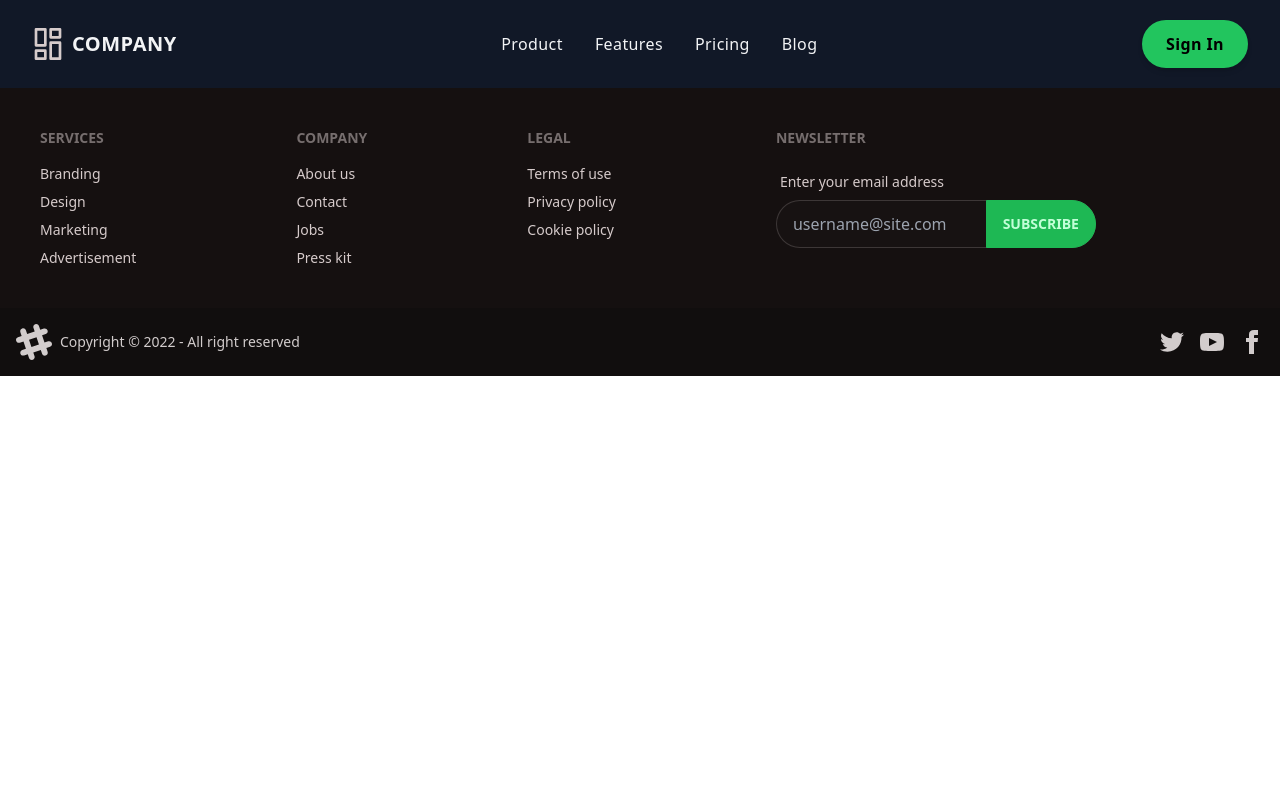
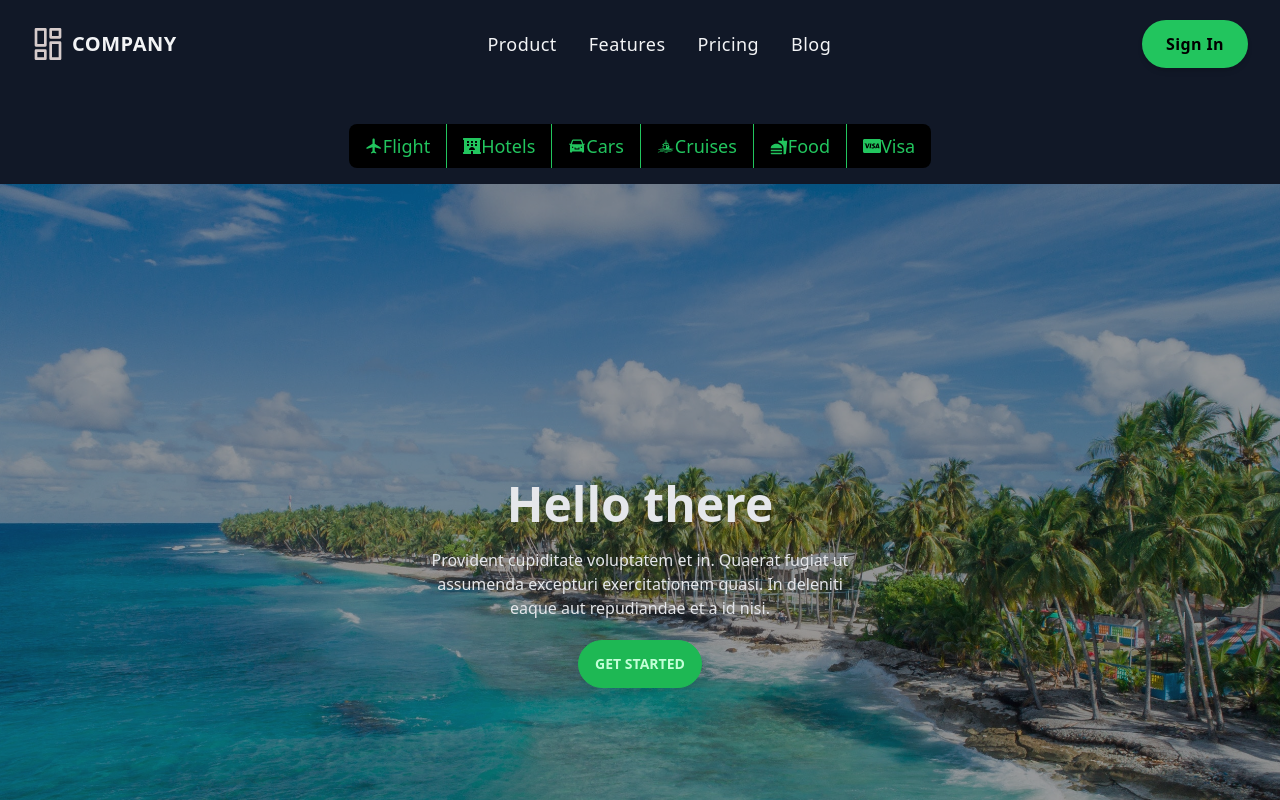
Before and after one commit to SHAON1028/TravelGuide, a React (Create React App) app: page / in a window 1280 px wide. Shown: the top 800 px of the page. Built offline with nearby package versions, Linux system fonts and the light colour scheme; no server answers.

Commit message:
list of services

```diff
--- a/package.json
+++ b/package.json
@@ -11,6 +11,7 @@
     "react": "^18.2.0",
     "react-dom": "^18.2.0",
     "react-hot-toast": "^2.4.0",
+    "react-icons": "^4.6.0",
     "react-router-dom": "^6.4.3",
     "react-scripts": "5.0.1",
     "web-vitals": "^2.1.4"
--- a/src/App.js
+++ b/src/App.js
@@ -4,7 +4,7 @@ import router from './Route/Route';
 
 function App() {
   return (
-    <div className="App">
+    <div className="">
 
      <RouterProvider router={router}></RouterProvider>
 
--- a/src/Route/Route.jsx
+++ b/src/Route/Route.jsx
@@ -1,6 +1,7 @@
 import { createBrowserRouter } from "react-router-dom";
 import ErrorPage from "../components/Error/ErrorPage";
 import Blog from "../components/Pages/Blog/Blog";
+import Home from "../components/Pages/Home/Home";
 import Login from "../components/Pages/SignInUp/Login";
 import Register from "../components/Pages/SignInUp/Register";
 import Main from "../layout/Main";
@@ -11,6 +12,11 @@ const router = createBrowserRouter([
         element:<Main></Main>,
         errorElement:<ErrorPage></ErrorPage>,
         children:[
+            {
+                path:'/',
+                element:<Home></Home>
+
+            },
             {
                 path:'/login',
                 element:<Login></Login>
--- a/src/components/Pages/Blog/Blog.jsx
+++ b/src/components/Pages/Blog/Blog.jsx
@@ -1,10 +1,14 @@
 import React from 'react';
+import toast, { Toaster } from 'react-hot-toast';
+
 
 const Blog = () => {
     return (
 
         <div>
-            <p className='text-4xl font-mono text-slate-50 mt-10 ' >Blog</p>
+            <p className='text-4xl font-mono text-slate-50 mt-10 text-center ' >Blog</p>
+
+
   <section class="w-full bg-gray-900 border divide-y rounded divide-slate-200 border-slate-200 my-20">
   <details class="p-4 group" open>
     <summary class="[&::-webkit-details-marker]:hidden relative flex gap-4 pr-8 font-medium list-none cursor-pointer text-slate-300 focus-visible:outline-none transition-colors duration-300 group-hover:text-slate-100 ">
--- /dev/null
+++ b/src/components/Pages/Home/Home.jsx
@@ -0,0 +1,24 @@
+import React from 'react';
+import beach from '../../../assets/pexels-asad-photo-maldives-1266831.jpg'
+const Home = () => {
+    return (
+        <div>
+            <div className="hero min-h-screen" style={{ backgroundImage: `url(${beach})` }}>
+  <div className="hero-overlay bg-opacity-40"></div>
+  <div className="hero-content text-center text-neutral-content">
+    <div className="max-w-md">
+      <h1 className="mb-5 lg:text-5xl text-4xl text-gray-200 font-bold">Hello there</h1>
+      <p className="mb-5 text-gray-200">Provident cupiditate voluptatem et in. Quaerat fugiat ut assumenda excepturi exercitationem quasi. In deleniti eaque aut repudiandae et a id nisi.</p>
+      <button className="btn btn-primary">Get Started</button>
+    </div>
+  </div>
+</div>
+
+    <div>
+        <h1 className='lg:text-5xl text-4xl m-10 text-center '>Our Services</h1>
+    </div>
+        </div>
+    );
+};
+
+export default Home;
--- a/src/components/Pages/SignInUp/Login.jsx
+++ b/src/components/Pages/SignInUp/Login.jsx
@@ -51,6 +51,7 @@ const Login = () => {
 
   <form onSubmit={handleSubmit} className="flex w-[30rem] flex-col space-y-10">
     <div className="text-center text-4xl font-medium">Sign In</div>
+    <p className='text-red-700'><small>{error}</small></p>
 
     <div
       className="w-full transform border-b-2 bg-transparent text-lg duration-300 focus-within:border-indigo-500"
--- a/src/components/Pages/SignInUp/Register.jsx
+++ b/src/components/Pages/SignInUp/Register.jsx
@@ -74,6 +74,7 @@ const [error,setError] = useState('')
 
         <form onSubmit={handleSubmit} className="flex w-[30rem] flex-col space-y-10">
           <div className="text-center text-4xl font-medium">Sign Up</div>
+          <p className='text-red-700'><small>{error}</small></p>
           <div
             className="w-full transform border-b-2 bg-transparent text-lg duration-300 focus-within:border-indigo-500"
           >
--- a/src/components/Pages/shared/Navbar/Navbar.jsx
+++ b/src/components/Pages/shared/Navbar/Navbar.jsx
@@ -1,6 +1,13 @@
 import React, { useContext, useState } from 'react';
 import { Link } from 'react-router-dom';
 import { AuthContext } from '../../../context/UserContext';
+import { MdOutlineFlight } from 'react-icons/md';
+import { FaHotel,FaCcVisa} from 'react-icons/fa';
+import { AiFillCar} from "react-icons/ai";
+import { GiCruiser } from "react-icons/gi";
+import { MdFastfood } from "react-icons/md";
+
+
 
 const Navbar = () => {
   const { user,logOut} = useContext(AuthContext);
@@ -48,7 +55,7 @@ const Navbar = () => {
                 href="/"
                 aria-label="Our product"
                 title="Our product"
-                className= "font-medium tracking-wide text-gray-100 transition-colors duration-200 hover:text-teal-accent-400"
+                className= "border-b-2 border-transparent hover:border-blue-500 text-lg tracking-wide text-gray-100 transition-colors duration-200 hover:text-teal-accent-400"
               >
                 Product
               </a>
@@ -58,7 +65,7 @@ const Navbar = () => {
                 href="/"
                 aria-label="Our product"
                 title="Our product"
-                className= "font-medium tracking-wide text-gray-100 transition-colors duration-200 hover:text-teal-accent-400"
+                className= "border-b-2 border-transparent hover:border-blue-500 text-lg tracking-wide text-gray-100 transition-colors duration-200 hover:text-teal-accent-400"
               >
                 Features
               </a>
@@ -68,7 +75,7 @@ const Navbar = () => {
                 href="/"
                 aria-label="Product pricing"
                 title="Product pricing"
-                className= "font-medium tracking-wide text-gray-100 transition-colors duration-200 hover:text-teal-accent-400"
+                className= "border-b-2 border-transparent hover:border-blue-500 text-lg tracking-wide text-gray-100 transition-colors duration-200 hover:text-teal-accent-400"
               >
                 Pricing
               </a>
@@ -78,7 +85,7 @@ const Navbar = () => {
                 to="/blog"
                 aria-label="About us"
                 title="About us"
-                className= "font-medium tracking-wide text-gray-100 transition-colors duration-200 hover:text-teal-accent-400"
+                className= "border-b-2 border-transparent hover:border-blue-500 text-lg tracking-wide text-gray-100 transition-colors duration-200 hover:text-teal-accent-400"
               >
                 Blog
               </Link>
@@ -255,6 +262,18 @@ const Navbar = () => {
           </div>
         </div>
       </div>
+
+      {/* list of services */}
+      <div className="container text-center mx-auto p-4 mt-5">
+  <div className="lg:flex justify-center rounded-md lg:text-lg" role="group">
+    <button className="bg-black flex items-center text-green-500 hover:bg-blue-500 hover:text-white border-r-1 border-blue-500 rounded-l-lg px-4 py-1 mx-0 outline-none focus:shadow-outline"><MdOutlineFlight/>Flight</button>
+    <button className="bg-black text-green-500 hover:bg-blue-500 hover:text-white border-l border-green-500  px-4 py-2 mx-0 outline-none flex items-center focus:shadow-outline"><FaHotel/> Hotels</button>
+    <button className="bg-black text-green-500 hover:bg-blue-500 hover:text-white border-l border-green-500  px-4 py-2 mx-0 outline-none  flex items-center focus:shadow-outline"><AiFillCar/>Cars</button>
+    <button className="bg-black text-green-500 hover:bg-blue-500 hover:text-white border-l border-green-500  px-4 py-2 mx-0 outline-none  flex items-center focus:shadow-outline"><GiCruiser/>Cruises</button>
+    <button className="bg-black text-green-500 hover:bg-blue-500 hover:text-white border-l border-green-500  px-4 py-2 mx-0 outline-none  flex items-center focus:shadow-outline"><MdFastfood/>Food</button>
+    <button className="bg-black text-green-500 hover:bg-blue-500 hover:text-white border-l  border-green-500 rounded-r-lg  flex items-center px-4 py-2 mx-0 outline-none focus:shadow-outline"><FaCcVisa/>Visa</button>
+  </div>
+</div>
     </div>
     );
 };
--- a/src/index.js
+++ b/src/index.js
@@ -4,12 +4,15 @@ import './index.css';
 import App from './App';
 import reportWebVitals from './reportWebVitals';
 import UserContext from './components/context/UserContext';
+import toast, { Toaster } from 'react-hot-toast';
+
 
 const root = ReactDOM.createRoot(document.getElementById('root'));
 root.render(
 
     <UserContext>
       <App />
+      <Toaster />
     </UserContext>
 
 );
```
Also changed, not shown: src/assets/pexels-asad-photo-maldives-1266831.jpg (added), 1 other file (tests, documents, lock files or other folders).
